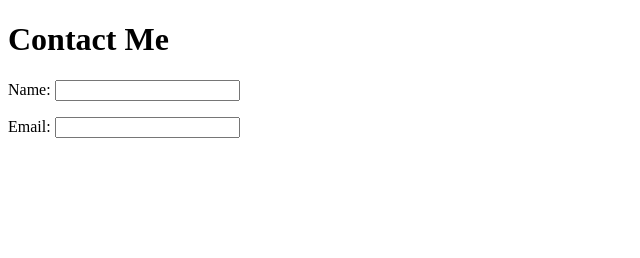
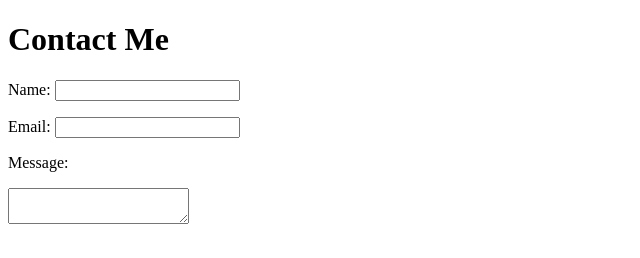
Before and after one commit to Rekoyah/ContactMe, a plain HTML site: page index.html in a window 1280 px wide. Shown: the whole page, without its empty margins (0-640 px from the left). Drawn offline with Linux system fonts and the light colour scheme.

Commit message:
Added Message input

```diff
--- a/index.html
+++ b/index.html
@@ -15,6 +15,12 @@
                 <label for="mail">Email:</label>
                 <input type="email" id="mail" name="user_email">
             </p>
+            <p>
+                <label for="msg">Message:</label>
+            </p>
+            <p>
+                <textarea id="msg" name="user_message"></textarea>
+            </p>
         </form>
     </body>
 </html>
```
